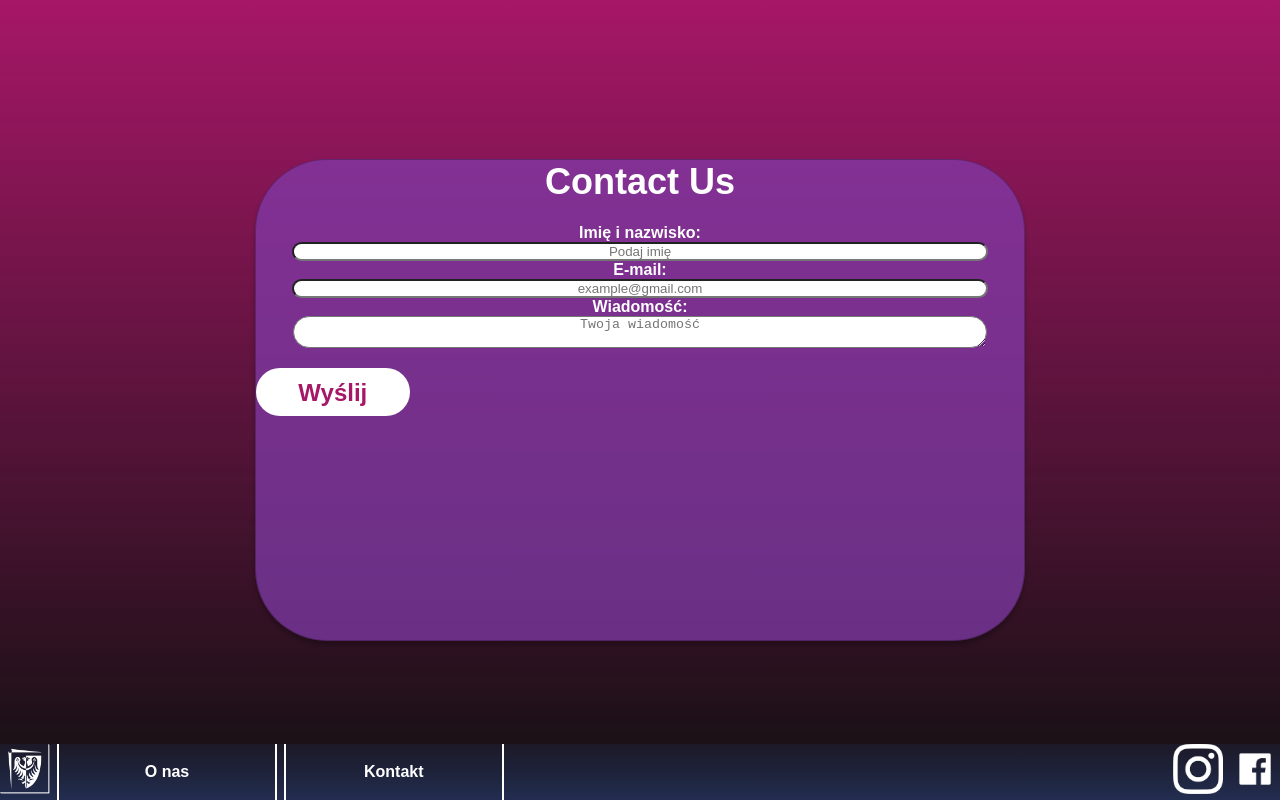
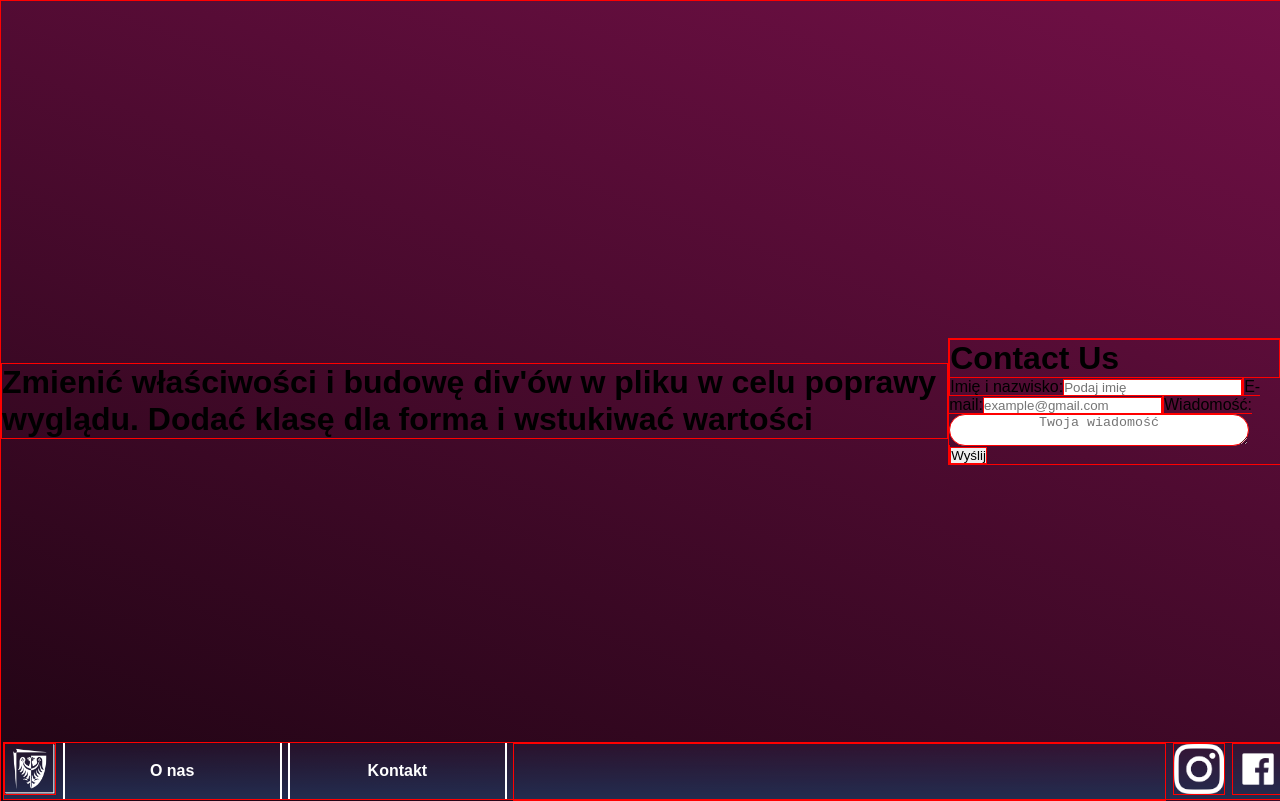
Before and after one commit to RussetFox/Engineering-Thesis-Wirtualna-Politechnika, a React (Create React App) app in the folder wirtualna-front/: page /contact in a window 1280 px wide. Built offline with nearby package versions, Linux system fonts and the light colour scheme.

Commit message:
Commiting any changes in main before switching work style utilizing branches

```diff
--- a/wirtualna-front/src/Components/Contact-Form.tsx
+++ b/wirtualna-front/src/Components/Contact-Form.tsx
@@ -13,7 +13,7 @@ export default function Contact_Us_Form() {
         message: ""
     });
     const handleChange = (event: any) => {
-        const name = event.target.name
+        const name:string = event.target.name
         const value = event.target.value
         setData({...data, [name]:value})
     }
--- a/wirtualna-front/src/Components/Contact-Page-Component.tsx
+++ b/wirtualna-front/src/Components/Contact-Page-Component.tsx
@@ -1,10 +1,13 @@
 import React from "react";
 import "../Styles/Contact-Us-Page.css";
+import "../Styles/Gradient_Background.css"
+
 import ContactForm from "./Contact-Form";
 
 export default function Contact_Us() {
     return (
-        <div className="contact-us-page">
+        <div className="gradient-background-claret">
+            <h1>Zmienić właściwości i budowę div'ów w pliku w celu poprawy wyglądu. Dodać klasę dla forma i wstukiwać wartości</h1>
             <ContactForm/>
         </div>
     );
--- a/wirtualna-front/src/Styles/Login-Page.css
+++ b/wirtualna-front/src/Styles/Login-Page.css
@@ -77,7 +77,7 @@
 * {
     margin: 0;
     padding: 0;
-    /* border: 1px solid red; */
+    border: 1px solid red;
 }
 
 .login-form-joinus {
```
